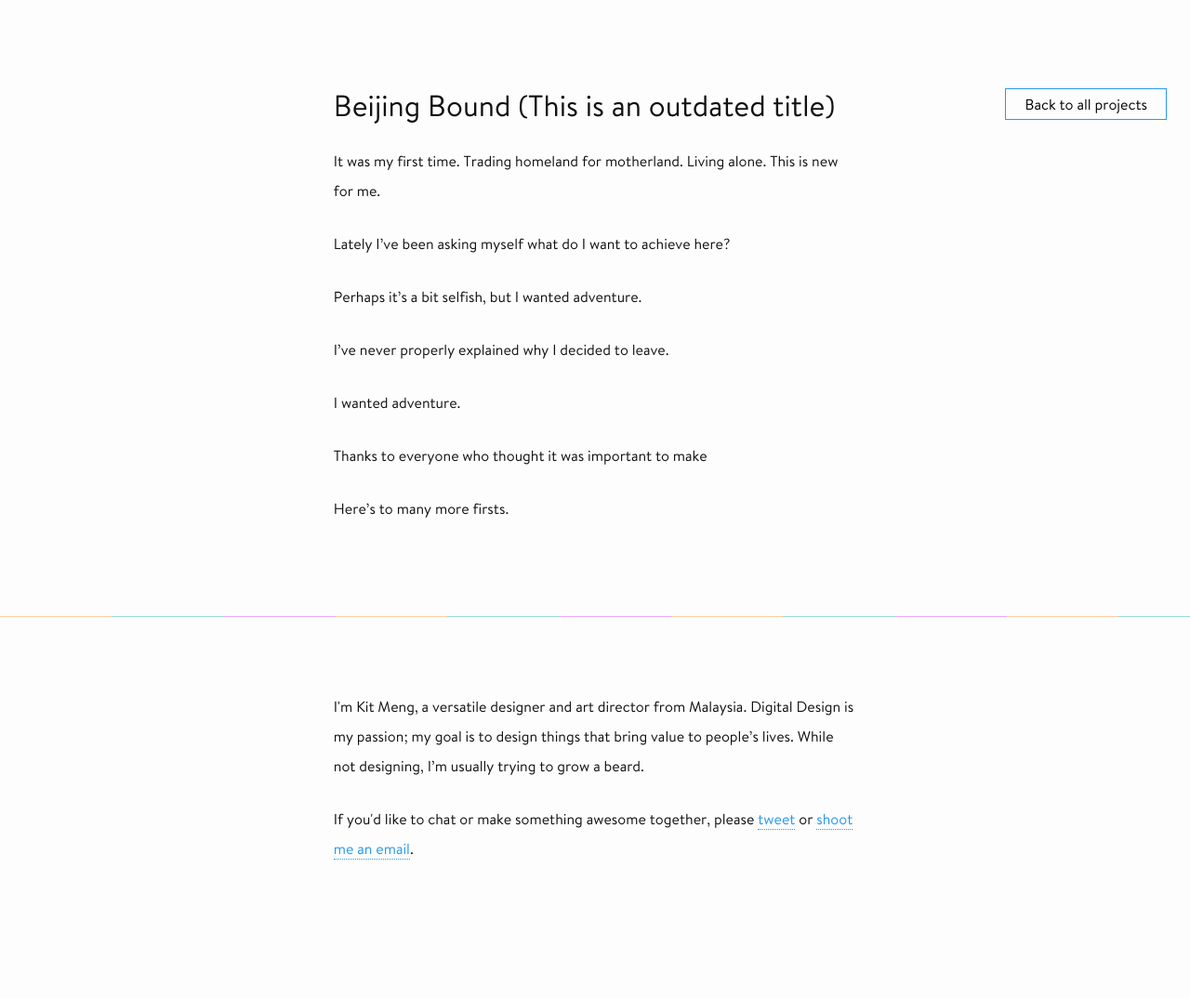
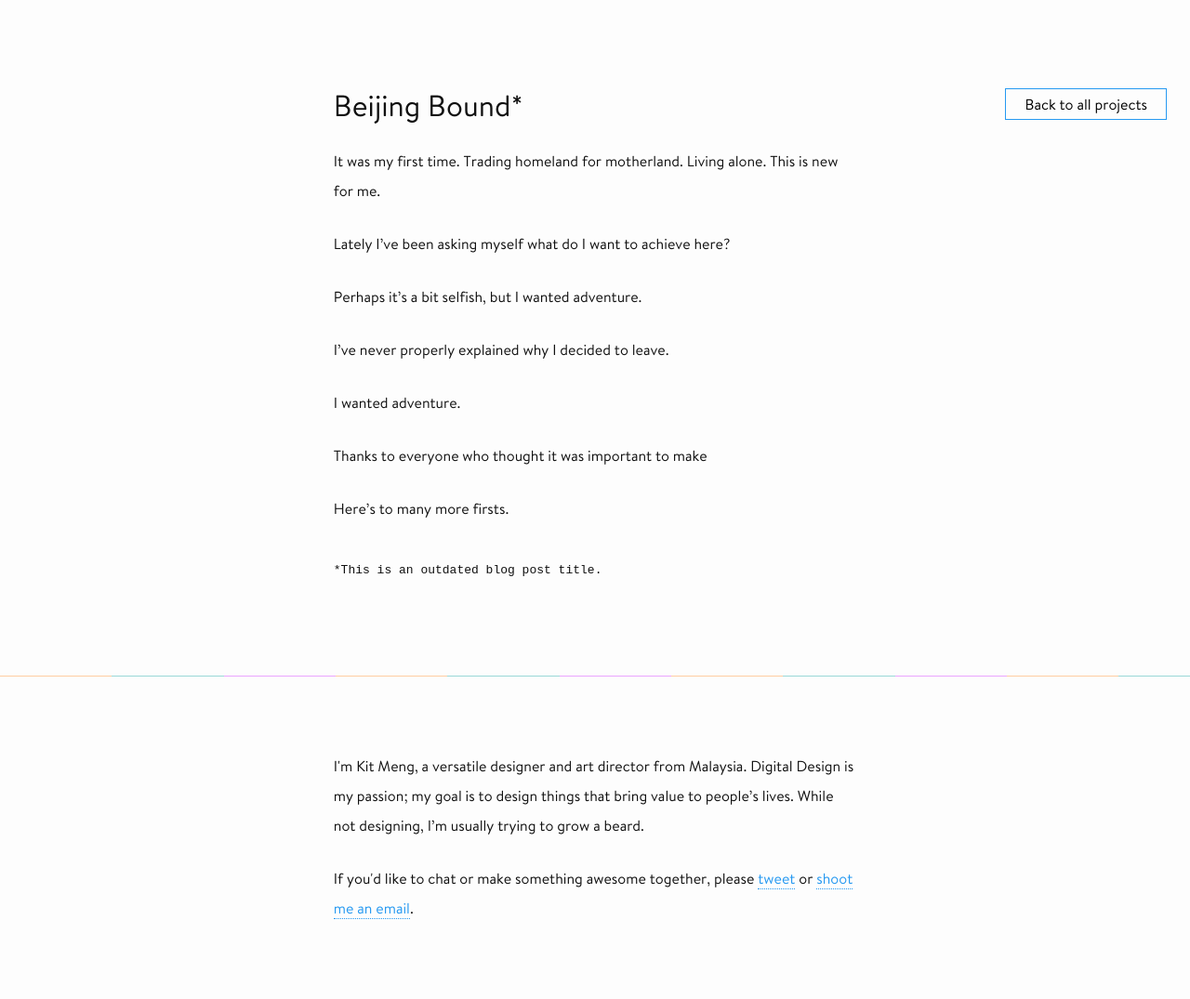
Before and after one commit to kitmeng/kitmeng.github.io, a Jekyll site: the page built from _posts/2016-12-21-blog-post.markdown, in a window 1280 px wide. Shown: the whole page at 93% size. Built offline with Jekyll 4.4.1, drawn with Linux system fonts in a browser that asks for light colours; nearby versions of some CDN libraries; a script that is not in the unit is left out; before the commit the page ends 1011 px from its top, so only the background shows below that; part of the change alters nothing that is shown.

```diff
--- a/_config.yml
+++ b/_config.yml
@@ -2,9 +2,6 @@
 title: Kit Meng
 timezone: Asia/Kuala_Lumpur
 collections:
-  blog:
-    title: Blog
-    output: true
   uploads:
     title: Uploads
     output: true
--- a/_posts/2016-12-21-blog-post.markdown
+++ b/_posts/2016-12-21-blog-post.markdown
@@ -1,5 +1,5 @@
 ---
-title: Beijing Bound (This is an outdated title)
+title: Beijing Bound*
 date: 2016-12-21 16:02:00 +08:00
 tags:
 - blog
@@ -10,46 +10,18 @@ layout: post
 
 It was my first time. Trading homeland for motherland. Living alone. This is new for me.
 
-
-
-
-
-
-
-
-
-
-
-
 Lately I've been asking myself what do I want to achieve here?
 
 Perhaps it's a bit selfish, but I wanted adventure.
 
 I've never properly explained why I decided to leave.
 
-
-
-
-
-
-
-
-
 I wanted adventure.
-
-
-
-
-
-
-
-
-
-
-
 
 Thanks to everyone who thought it was important to make
 
-Here's to many more firsts.
+Here's to many more firsts.\
+\
+`*This is an outdated blog post title.`
 
 <div class="whitespace"></div>
```
